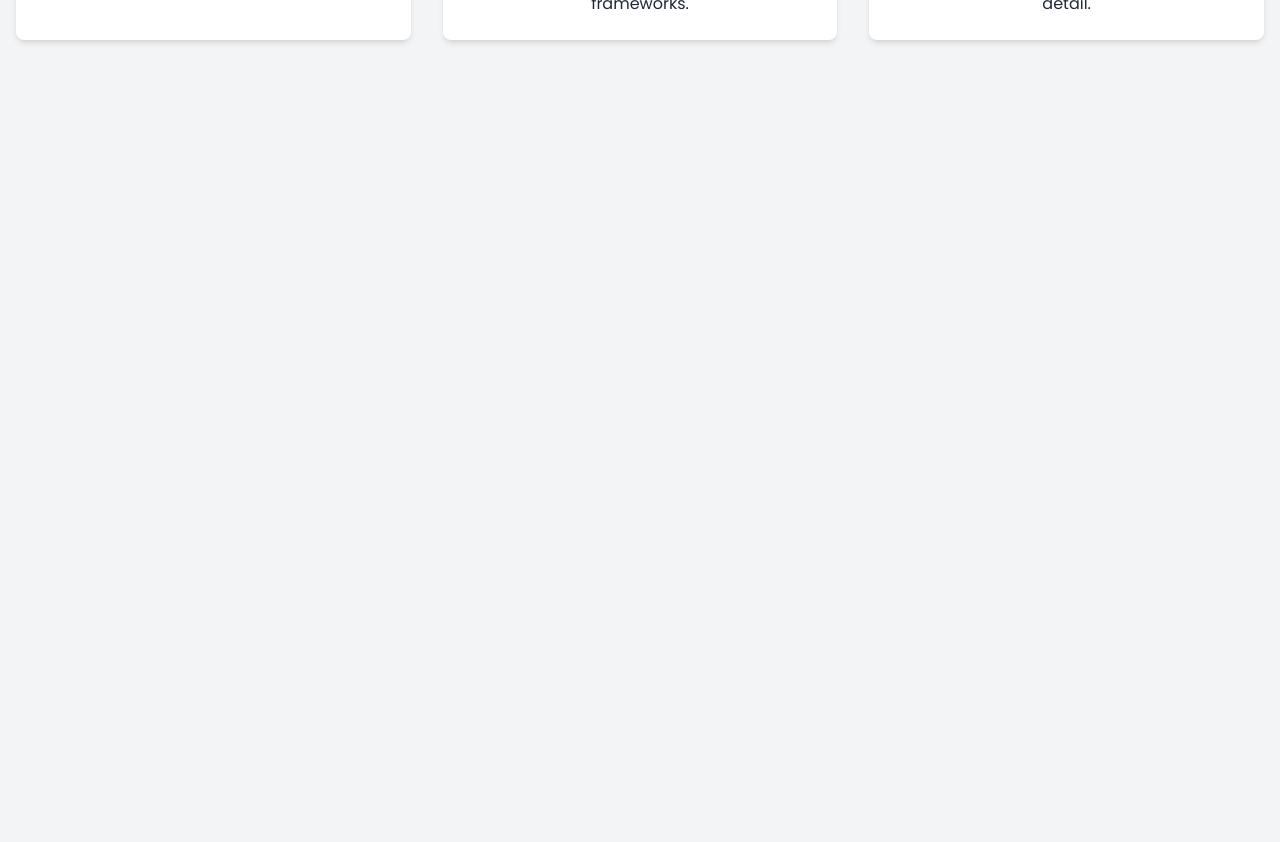
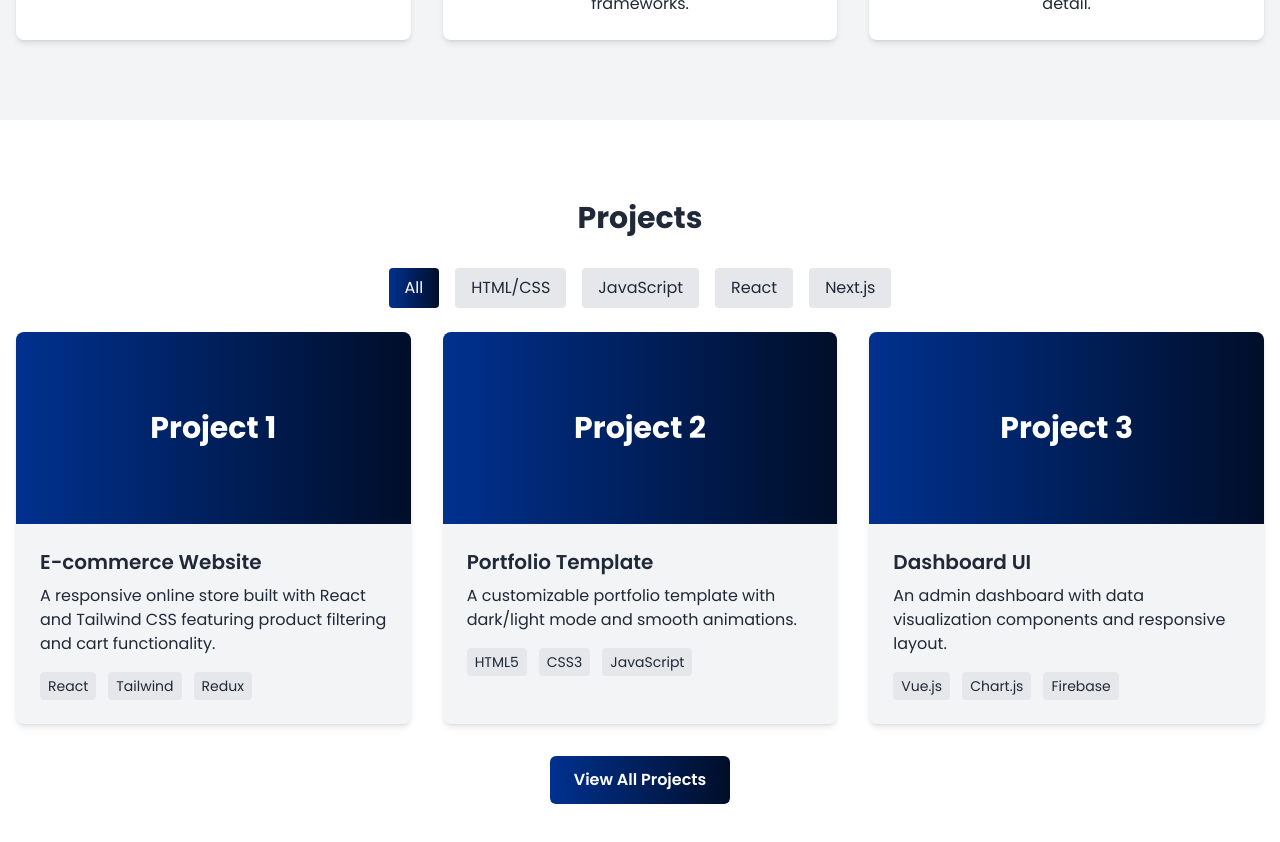
Before and after one commit to abdoBadawy74/new_portfolio, a Next.js app: page / in a window 1280 px wide. Shown: the part 1740-2582 px from the top of the page. Before the commit the page ends 1860 px from the top, so only its background shows below. Built offline with nearby package versions, Linux system fonts and the light colour scheme.

Commit message:
Add Projects component and integrate it into Home page layout

```diff
--- a/app/page.jsx
+++ b/app/page.jsx
@@ -1,5 +1,6 @@
 import Header from "@/components/Header/Header";
 import Hero from "@/components/Hero/Hero";
+import Projects from "@/components/Projects/Projects";
 import Services from "@/components/Services/Services";
 import Summary from "@/components/Summary/Summary";
 
@@ -11,6 +12,7 @@ export default function Home() {
       <Hero />
       <Summary />
       <Services/>
+      <Projects />
     </section>
   );
 }
--- /dev/null
+++ b/components/Projects/Projects.jsx
@@ -0,0 +1,113 @@
+"use client";
+import React, { useState } from 'react';
+
+export default function Projects() {
+  const [activeFilter, setActiveFilter] = useState('all');
+
+  const handleFilterClick = (filter) => {
+    setActiveFilter(filter);
+  };
+
+  return (
+    // <!-- Projects Section -->
+    <section id="projects" className="section-padding bg-white">
+      <div className="container mx-auto px-4">
+        <h2 className="text-3xl font-bold mb-8 text-center fade-in">Projects</h2>
+
+        <div className="flex justify-center mb-6 space-x-4 fade-in">
+          <button
+            className={`project-filter-btn px-4 py-2 rounded ${activeFilter === 'all' ? 'bg-gradient-primary text-white' : 'bg-gray-200'}`}
+            onClick={() => handleFilterClick('all')}
+          >
+            All
+          </button>
+          <button
+            className={`project-filter-btn px-4 py-2 rounded ${activeFilter === 'html' ? 'bg-gradient-primary text-white' : 'bg-gray-200'}`}
+            onClick={() => handleFilterClick('html')}
+          >
+            HTML/CSS
+          </button>
+          <button
+            className={`project-filter-btn px-4 py-2 rounded ${activeFilter === 'js' ? 'bg-gradient-primary text-white' : 'bg-gray-200'}`}
+            onClick={() => handleFilterClick('js')}
+          >
+            JavaScript
+          </button>
+          <button
+            className={`project-filter-btn px-4 py-2 rounded ${activeFilter === 'react' ? 'bg-gradient-primary text-white' : 'bg-gray-200'}`}
+            onClick={() => handleFilterClick('react')}
+          >
+            React
+          </button>
+          <button
+            className={`project-filter-btn px-4 py-2 rounded ${activeFilter === 'next' ? 'bg-gradient-primary text-white' : 'bg-gray-200'}`}
+            onClick={() => handleFilterClick('next')}
+          >
+            Next.js
+          </button>
+        </div>
+
+        <div className="grid grid-cols-1 md:grid-cols-2 lg:grid-cols-3 gap-8">
+          <div
+            className="project-item bg-gray-100 rounded-lg overflow-hidden shadow-md hover:shadow-lg transition fade-in"
+            data-tags="react js"
+            style={{ display: activeFilter === 'all' || 'react js'.includes(activeFilter) ? 'block' : 'none', transitionDelay: '0.1s' }}
+          >
+            <div className="h-48 bg-gradient-primary flex items-center justify-center text-white">
+              <span className="text-3xl font-bold">Project 1</span>
+            </div>
+            <div className="p-6">
+              <h3 className="text-xl font-semibold mb-2">E-commerce Website</h3>
+              <p className="mb-4">A responsive online store built with React and Tailwind CSS featuring product filtering and cart functionality.</p>
+              <div className="flex space-x-3">
+                <span className="bg-gray-200 px-2 py-1 rounded text-sm">React</span>
+                <span className="bg-gray-200 px-2 py-1 rounded text-sm">Tailwind</span>
+                <span className="bg-gray-200 px-2 py-1 rounded text-sm">Redux</span>
+              </div>
+            </div>
+          </div>
+          <div
+            className="project-item bg-gray-100 rounded-lg overflow-hidden shadow-md hover:shadow-lg transition fade-in"
+            data-tags="html css"
+            style={{ display: activeFilter === 'all' || 'html css'.includes(activeFilter) ? 'block' : 'none', transitionDelay: '0.2s' }}
+          >
+            <div className="h-48 bg-gradient-primary flex items-center justify-center text-white">
+              <span className="text-3xl font-bold">Project 2</span>
+            </div>
+            <div className="p-6">
+              <h3 className="text-xl font-semibold mb-2">Portfolio Template</h3>
+              <p className="mb-4">A customizable portfolio template with dark/light mode and smooth animations.</p>
+              <div className="flex space-x-3">
+                <span className="bg-gray-200 px-2 py-1 rounded text-sm">HTML5</span>
+                <span className="bg-gray-200 px-2 py-1 rounded text-sm">CSS3</span>
+                <span className="bg-gray-200 px-2 py-1 rounded text-sm">JavaScript</span>
+              </div>
+            </div>
+          </div>
+          <div
+            className="project-item bg-gray-100 rounded-lg overflow-hidden shadow-md hover:shadow-lg transition fade-in"
+            data-tags="vue js"
+            style={{ display: activeFilter === 'all' || 'vue js'.includes(activeFilter) ? 'block' : 'none', transitionDelay: '0.3s' }}
+          >
+            <div className="h-48 bg-gradient-primary flex items-center justify-center text-white">
+              <span className="text-3xl font-bold">Project 3</span>
+            </div>
+            <div className="p-6">
+              <h3 className="text-xl font-semibold mb-2">Dashboard UI</h3>
+              <p className="mb-4">An admin dashboard with data visualization components and responsive layout.</p>
+              <div className="flex space-x-3">
+                <span className="bg-gray-200 px-2 py-1 rounded text-sm">Vue.js</span>
+                <span className="bg-gray-200 px-2 py-1 rounded text-sm">Chart.js</span>
+                <span className="bg-gray-200 px-2 py-1 rounded text-sm">Firebase</span>
+              </div>
+            </div>
+          </div>
+        </div>
+
+        <div className="text-center mt-8">
+          <a href="projects.html" className="inline-block bg-gradient-primary text-white px-6 py-3 rounded-md font-semibold hover:opacity-90 transition">View All Projects</a>
+        </div>
+      </div>
+    </section>
+  );
+}
```
